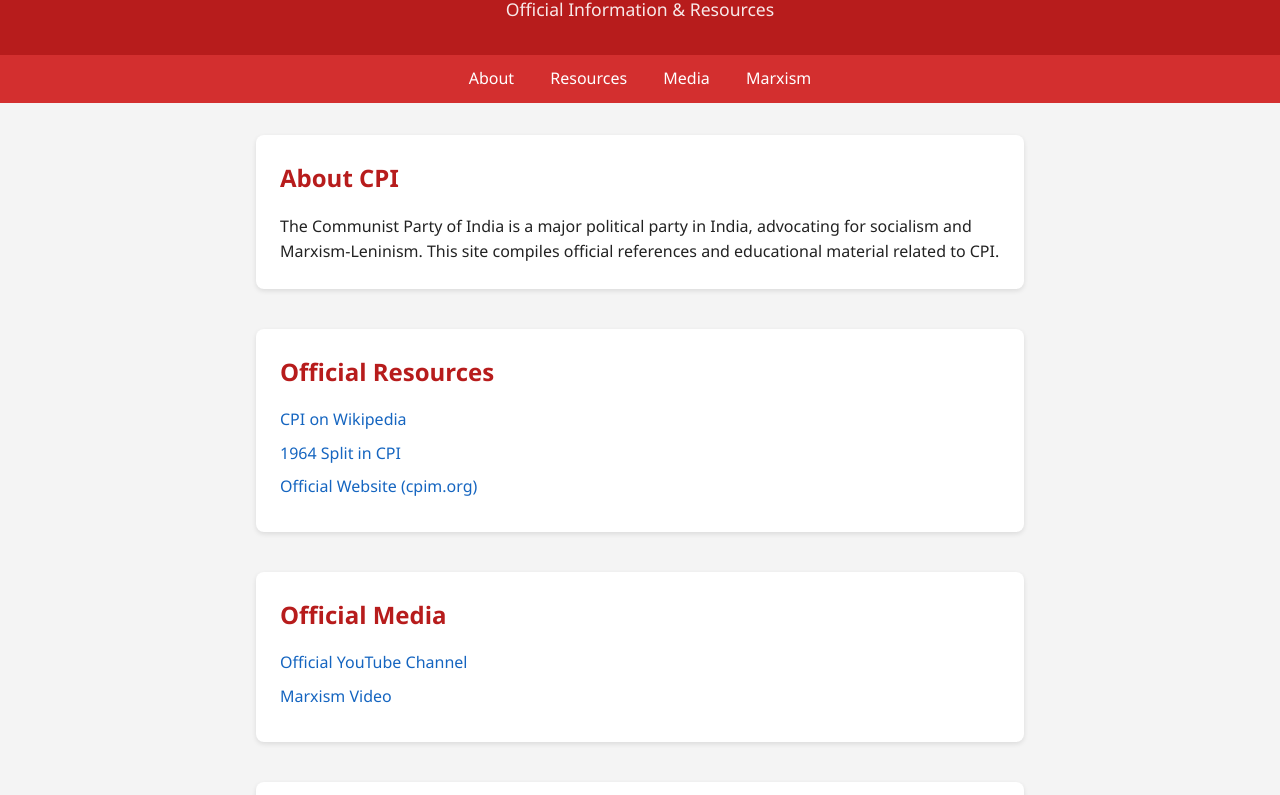
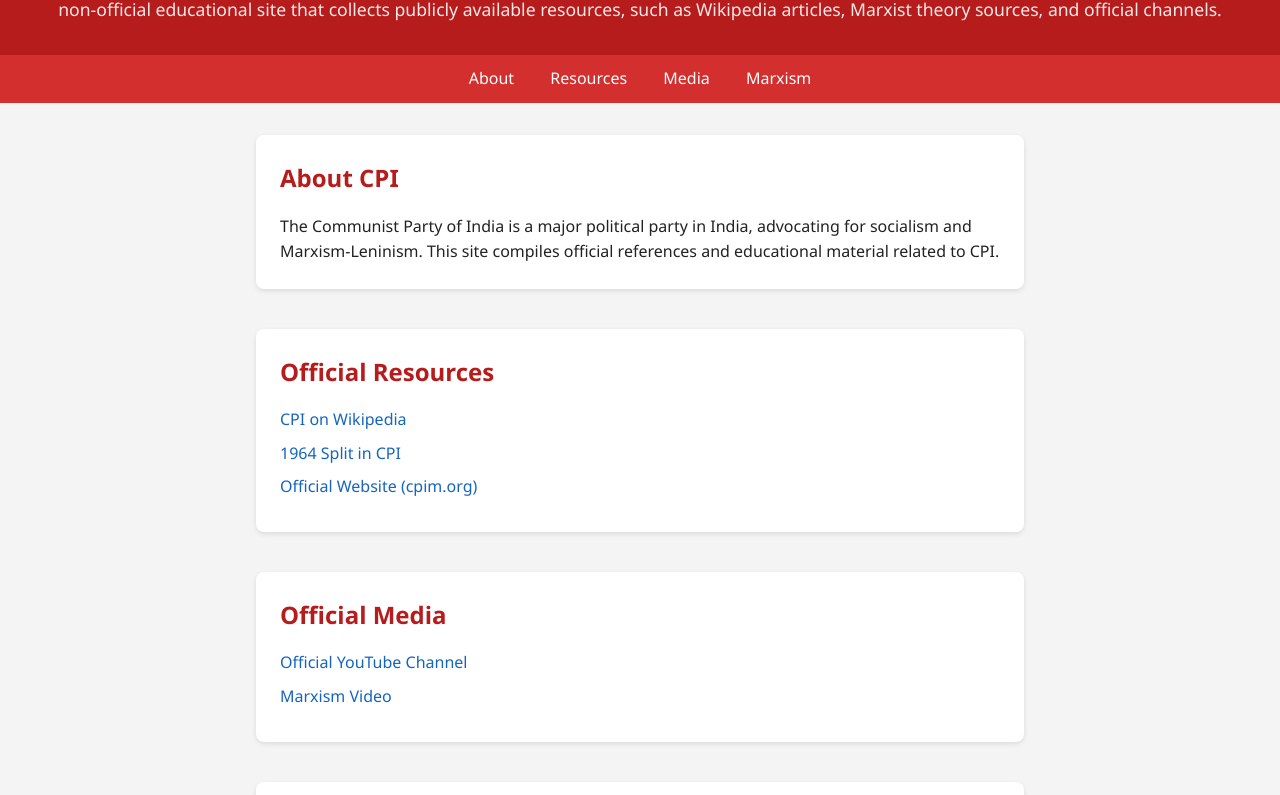
Before and after one commit to Myselftocreate/CPI, a plain HTML site: page index.html in a window 1280 px wide. Shown: the part 98-893 px from the top of the page. Drawn offline with Linux system fonts and the light colour scheme.

Commit message:
Update index.html

```diff
--- a/index.html
+++ b/index.html
@@ -9,7 +9,7 @@
 <body>
   <header>
     <h1>Communist Party of India </h1>
-    <p class="subtitle">Official Information & Resources</p>
+    <p class="subtitle">non-official educational site that collects publicly available resources, such as Wikipedia articles, Marxist theory sources, and official channels.</p>
   </header>
 
   <nav>
```
